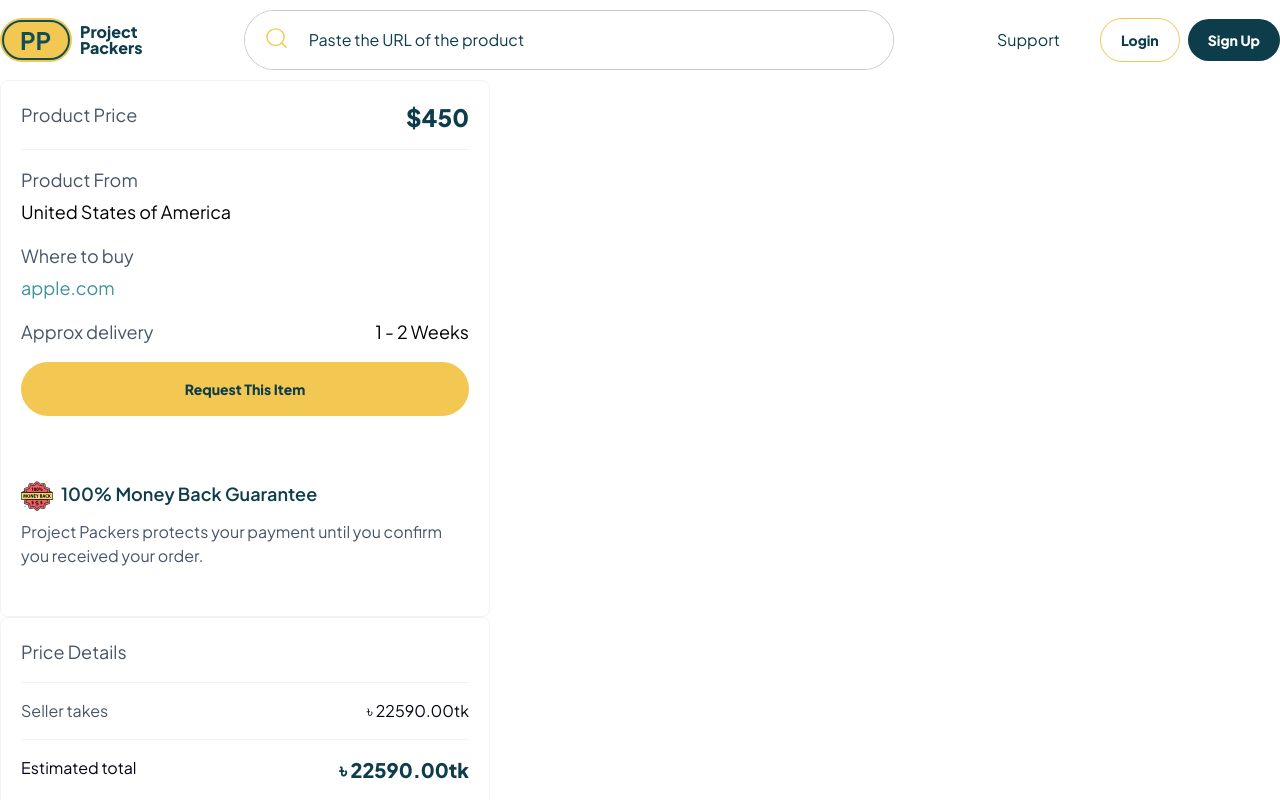
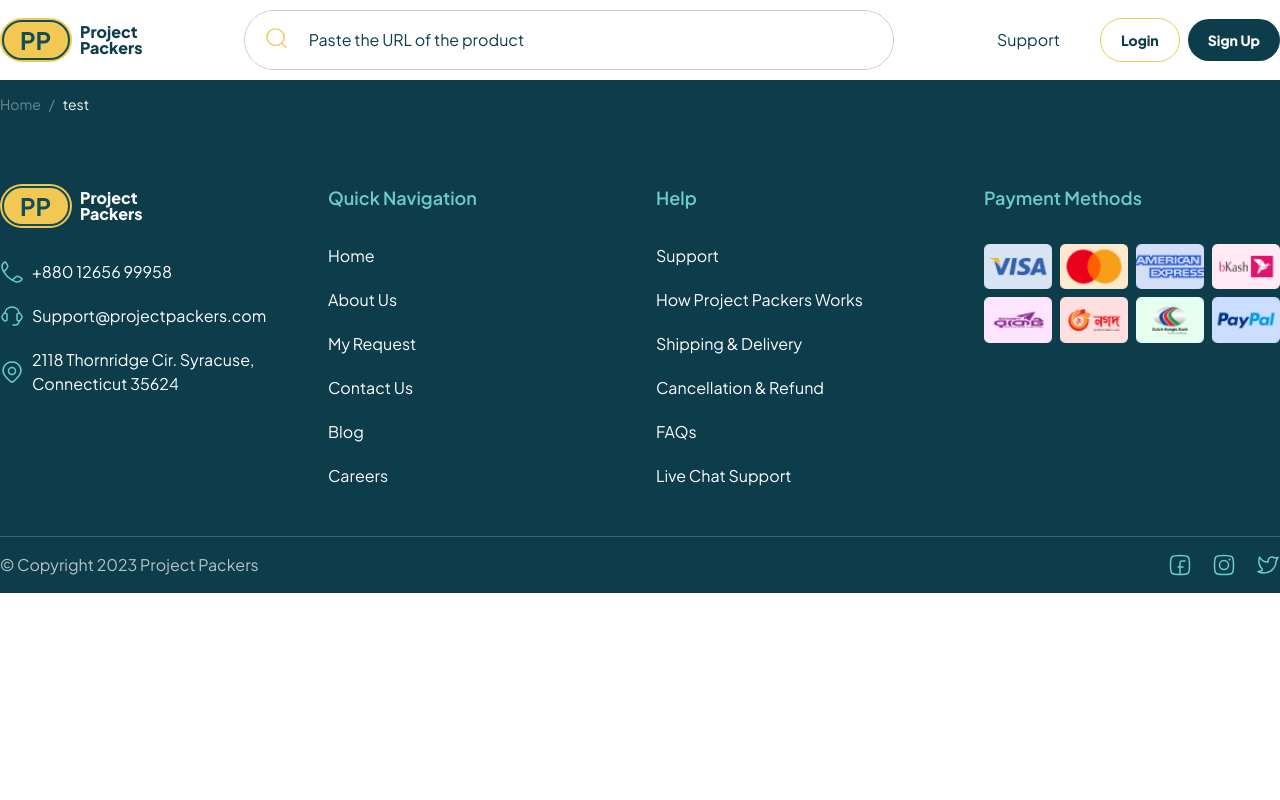
Before and after one commit to Shazzad-Hossen-Coredevs/project-packers, a React (Vite) app: page /test in a window 1280 px wide. Shown: the top 800 px of the page. Built offline with nearby package versions, Linux system fonts and the light colour scheme.

Commit message:
shop page cartegroy not completed

```diff
--- /dev/null
+++ b/src/Components/Hooks/BreadcrumbHook.js
@@ -0,0 +1,34 @@
+import { useEffect, useState } from "react";
+import { useLocation } from "react-router-dom";
+
+const useBreadcrumb = () => {
+  const location = useLocation();
+  const [breadcrumbs, setBreadcrumbs] = useState([]);
+
+  useEffect(() => {
+    const pathSegments = location.pathname
+      .split("/")
+      .filter((segment) => segment !== "");
+
+    const generateBreadcrumb = (pathSegments) => {
+      let currentPath = "";
+
+      const breadcrumbItems = pathSegments.map((segment) => {
+        currentPath += `/${segment}`;
+
+        return {
+          label: segment,
+          url: currentPath,
+        };
+      });
+
+      return breadcrumbItems;
+    };
+
+    setBreadcrumbs(generateBreadcrumb(pathSegments));
+  }, [location.pathname]);
+
+  return breadcrumbs;
+};
+
+export default useBreadcrumb;
--- /dev/null
+++ b/src/Components/UiElements/Breadcrumb/Breadcrumb.jsx
@@ -0,0 +1,37 @@
+import { Link } from "react-router-dom";
+import useBreadcrumb from "../../Hooks/BreadcrumbHook";
+
+const Breadcrumb = () => {
+  const breadcrumb = useBreadcrumb();
+  return (
+    <div className="bg-secondary w-full py-[14px] font-sans text-sm">
+      <div className="container mx-auto">
+        <Link className="text-[#ffffff66] " to="/">
+          Home
+        </Link>
+        {breadcrumb.map((item, index) => {
+          return (
+            <div className="inline" key={index}>
+              {index === breadcrumb.length - 1 && (
+                <span className="px-2 text-[#ffffff66]">/</span>
+              )}
+              <Link
+                key={index}
+                className={
+                  index === breadcrumb.length - 1
+                    ? "text-white"
+                    : "text-[#ffffff66]"
+                }
+                to={item.url}
+              >
+                {item.label}
+              </Link>
+            </div>
+          );
+        })}
+      </div>
+    </div>
+  );
+};
+
+export default Breadcrumb;
--- a/src/Components/UiElements/ProductCard/ProductCard.jsx
+++ b/src/Components/UiElements/ProductCard/ProductCard.jsx
@@ -8,9 +8,9 @@ function ProductCard({ url, title, price }) {
       onClick={() => console.log("pressed")}
       className="max-w-[283px] bg-white w-full px-[10px] py-[20px] flex-col justify-start items-start gap-[30px] inline-flex cursor-pointer"
     >
-      <img className="w-full h-full rounded-xl" src={url} />
-      <div className="flex-col justify-start items-start gap-4 flex">
-        <p className=" text-secondary text-[16px] sm:text-[18px] text-lg font-medium sm:font-bold leading-normal">
+      <img className="w-full h-[250px] rounded-xl" src={url} />
+      <div className="flex-col w-full justify-start items-start gap-4 flex">
+        <p className=" text-secondary text-[16px] overflow-hidden w-full truncate sm:text-[18px] text-lg font-medium sm:font-bold leading-normal">
           {title}
         </p>
         <div className="flex justify-between w-full">
--- /dev/null
+++ b/src/pages/Shop.jsx
@@ -0,0 +1,42 @@
+import { useLayoutEffect, useState } from "react";
+import Breadcrumb from "../Components/UiElements/Breadcrumb/Breadcrumb";
+import ProductCard from "../Components/UiElements/ProductCard/ProductCard";
+const Shop = () => {
+  const [data, setData] = useState([]);
+  useLayoutEffect(() => {
+    dataFetch();
+  }, []);
+  const dataFetch = async () => {
+    const response = await fetch("https://dummyjson.com/products").then((res) =>
+      res.json()
+    );
+
+    setData(response.products);
+  };
+  return (
+    <>
+      <Breadcrumb />
+      <div className="container mx-auto">
+        <div className="grid py-[1px] grid-cols-12 px-2 sm:px-0">
+          <div className="col-span-12 sm:col-span-3">div 1</div>
+          <div className="col-span-12 sm:col-span-9 flex">
+            <div className=" grid bg-[#124E581A] py-[1px] gap-[1px] grid-rows-2  grid-cols-2 sm:grid-cols-4 pl-[1px]">
+              {data?.slice(0, 20).map((item) => {
+                return (
+                  <ProductCard
+                    key={item.id}
+                    title={item.title}
+                    url={item.thumbnail}
+                    price={item.price}
+                  />
+                );
+              })}
+            </div>
+          </div>
+        </div>
+      </div>
+    </>
+  );
+};
+
+export default Shop;
--- a/src/pages/Test.jsx
+++ b/src/pages/Test.jsx
@@ -1,21 +1,23 @@
 import PriceCard from "../Components/PriceCard/PriceCard";
+import Breadcrumb from "../Components/UiElements/Breadcrumb/Breadcrumb";
 
-const data = [
-    {
-        id: 1,
-        title: "Iphone 14 max pro",
-        price: 1099
-},{
-    id: 1,
-        title: "Iphone 14 max pro",
-        price: 1099
-}]
+// const data = [
+//     {
+//         id: 1,
+//         title: "Iphone 14 max pro",
+//         price: 1099
+// },{
+//     id: 1,
+//         title: "Iphone 14 max pro",
+//         price: 1099
+// }]
 const Test = () => {
     return (
    <div className="container mx-auto ">
-   <PriceCard type="product" origin="United States of America" source='apple.com' price={450} arrival="1 - 2 Weeks" />
+   {/* <PriceCard type="product" origin="United States of America" source='apple.com' price={450} arrival="1 - 2 Weeks" />
    <PriceCard type="cart" sellerTakes={22590} />
-   <PriceCard type="checkout" products={data} />
+   <PriceCard type="checkout" products={data} /> */}
+   <Breadcrumb />
    </div>
     );
 };
--- a/src/routes/routes.jsx
+++ b/src/routes/routes.jsx
@@ -7,6 +7,7 @@ import Login from "../pages/Login";
 import Recovery from "../pages/Recovery";
 import Signup from "../pages/Signup";
 import Test from "../pages/Test";
+import Shop from "../pages/Shop";
 export const router = createBrowserRouter([
     {
       path: "/",
@@ -29,6 +30,10 @@ export const router = createBrowserRouter([
           element: <Signup />
         },
         {
+          path: '/shop',
+          element: <Shop />
+        },
+        {
           path: '/test',
           element: <Test />
         }
```
